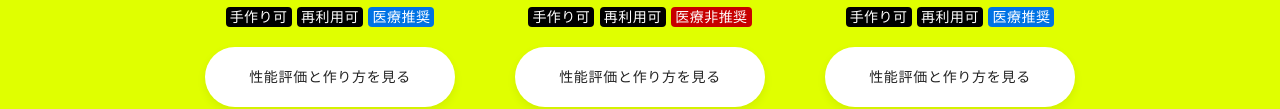
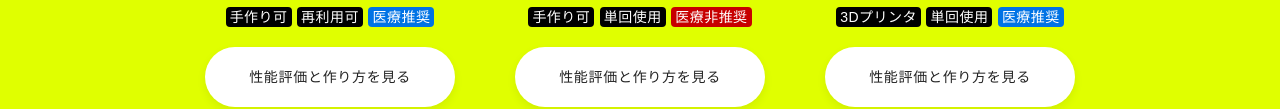
Before and after one commit to COVID-19-IA/equipment, an Eleventy site: page src/ppe/face-shield/index.njk in a window 1280 px wide. Shown: the part 856-965 px from the top of the page. Built offline with nearby package versions, Linux system fonts and the light colour scheme; Eleventy itself is replaced by a stand-in of ours; files that its build step writes are made by us from their sources; files whose address does not match are found by name.

Commit message:
face-shiled-top 文言を修正した

```diff
--- a/src/ppe/face-shield/index.njk
+++ b/src/ppe/face-shield/index.njk
@@ -71,7 +71,7 @@ permalink:
               <span class="Item__name">クリアファイルだけで作る<br>フェイスシールド</span>
               <div class="Item__chip">
                 <span class="Chip">手作り可</span>
-                <span class="Chip">再利用可</span>
+                <span class="Chip">単回使用</span>
                 <span class="Chip -not-recommended">医療非推奨</span>
               </div>
             </div>
@@ -82,8 +82,8 @@ permalink:
               <img class="Item__pict" src="/ppe/image/photos/face-shield-03_thumbnail.jpg" alt="" />
               <span class="Item__name">クリアファイルと3Dプリンタ<br>で作るフェイスシールド</span>
               <div class="Item__chip">
-                <span class="Chip">手作り可</span>
-                <span class="Chip">再利用可</span>
+                <span class="Chip">3Dプリンタ</span>
+                <span class="Chip">単回使用</span>
                 <span class="Chip -recommended">医療推奨</span>
               </div>
             </div>
```
